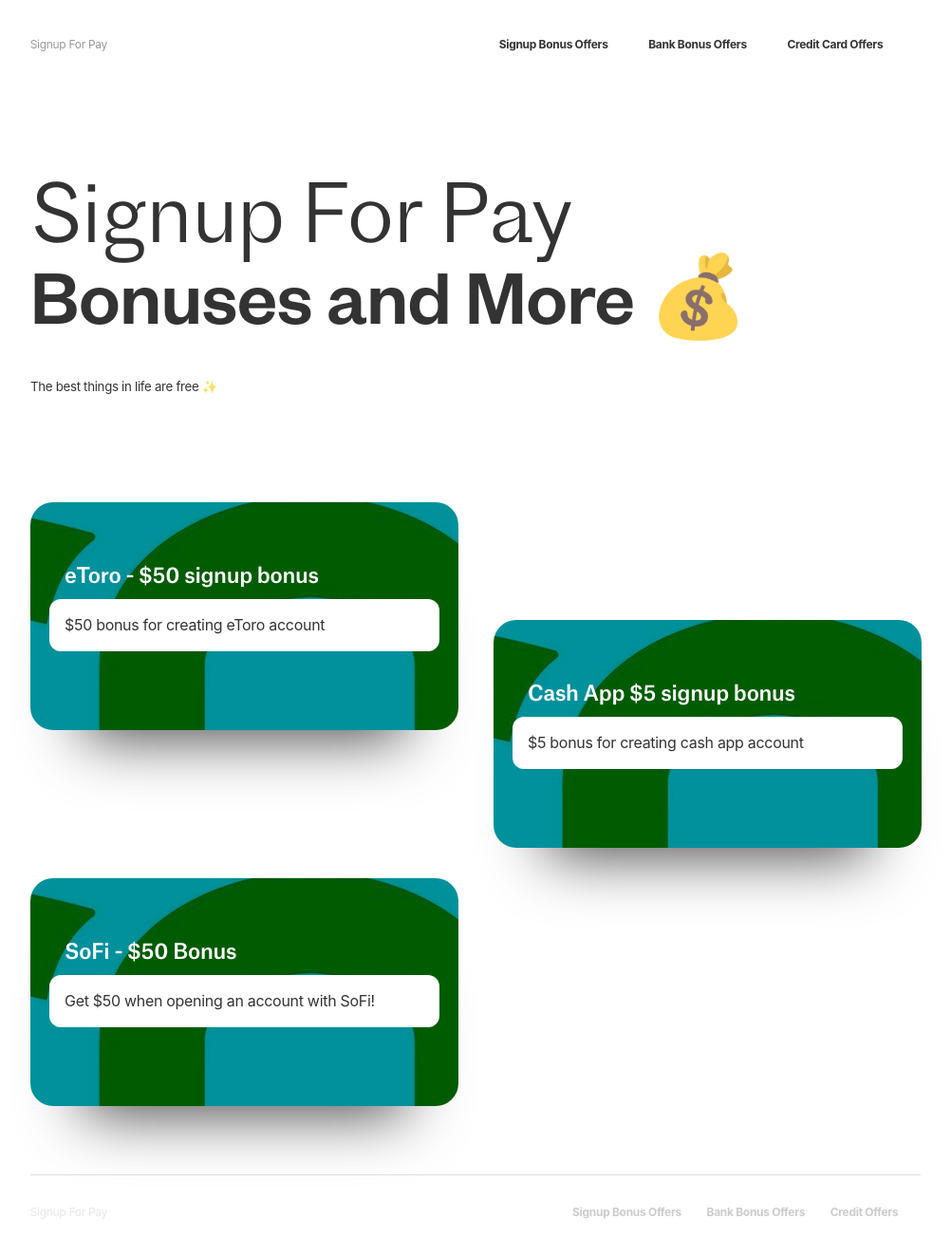
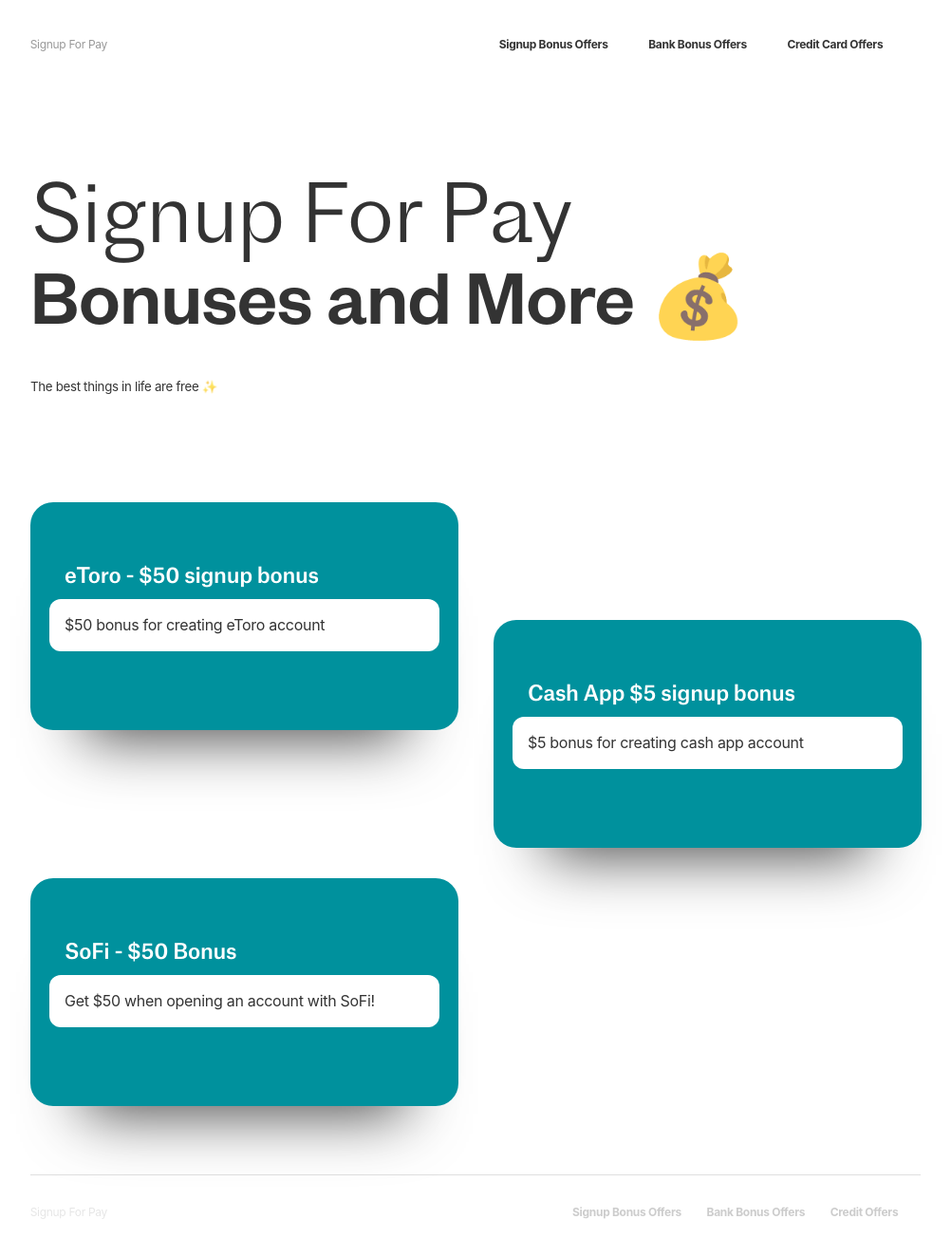
Before and after one commit to nickleeds/signupsforpay, a Jekyll site: the page built from index.html, in a window 1280 px wide. Shown: the whole page at 95% size, without its empty margins (139-1141 px from the left). Built offline with Jekyll 4.4.1, drawn with Linux system fonts in a browser that asks for light colours; nearby versions of some CDN libraries.

Commit message:
Update _home--card.scss

```diff
--- a/_sass/_home--card.scss
+++ b/_sass/_home--card.scss
@@ -44,7 +44,7 @@
   background:
     linear-gradient(-45deg, #00919d 0%, #00919d 100%),
     // url('../img/bg02.jpg')no-repeat center center;
-    url('../uploads/etoro.jpg')no-repeat center center;
+    // url('../uploads/etoro.jpg')no-repeat center center;
 }
 .card:nth-of-type(even) { @include breakpoint(mdl) { margin-top: 6.4rem; }}
 .card:nth-of-type(even) { @include breakpoint(lg)  { margin-top: 12.4rem; }}
@@ -53,7 +53,7 @@
   background:
     linear-gradient(-45deg, #00919d 0%, #00919d 100%),
     // url('../img/bg01.jpg')no-repeat center center;
-    url('../uploads/etoro.jpg')no-repeat center center;
+    // url('../uploads/etoro.jpg')no-repeat center center;
 }
 
 // .card:nth-of-type(even) {
```
